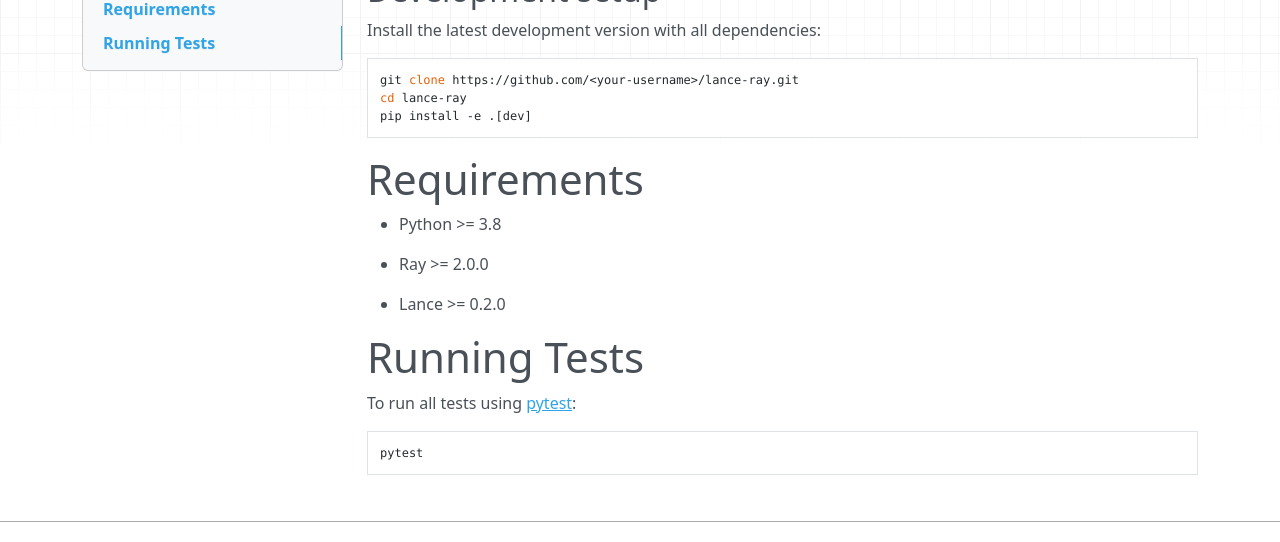
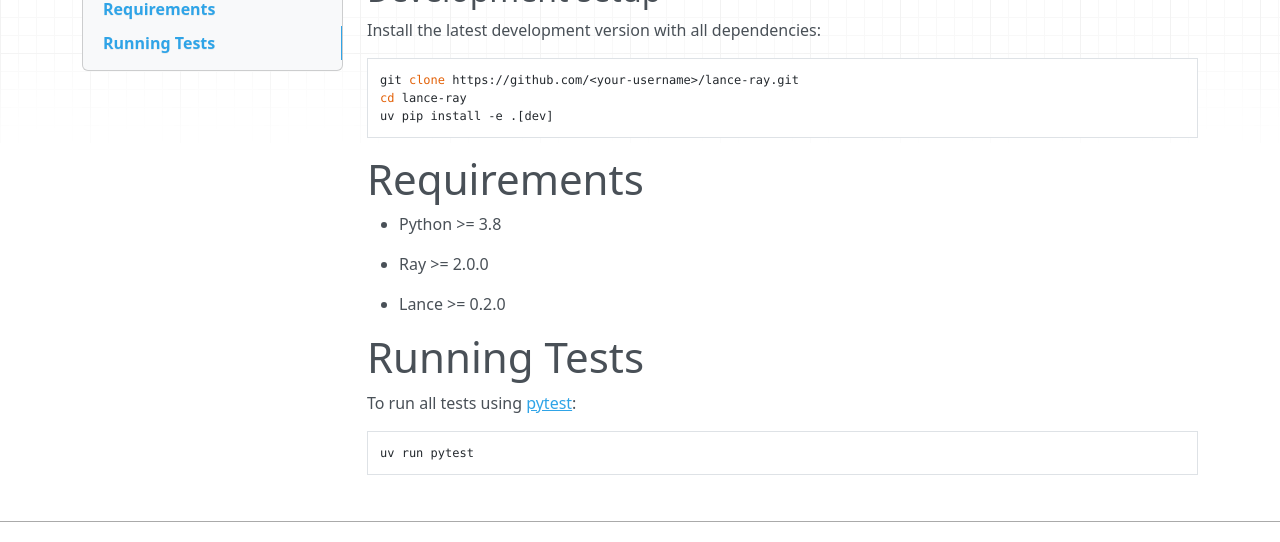
Before and after one commit to lancedb/lance-ray, an MkDocs documentation site: the page built from docs/contributing.md, in a window 1280 px wide. Shown: the part 163-705 px from the top of the page. Built offline with MkDocs 1.6.1, drawn with Linux system fonts in a browser that asks for light colours; nearby versions of some CDN libraries.

Commit message:
docs: minor fix in contributing.md

````diff
--- a/docs/contributing.md
+++ b/docs/contributing.md
@@ -7,7 +7,7 @@
 ```bash
 git clone https://github.com/<your-username>/lance-ray.git
 cd lance-ray
-pip install -e .[dev]
+uv pip install -e .[dev]
 ```
 # Requirements
 
@@ -22,5 +22,5 @@
 To run all tests using [pytest](https://docs.pytest.org/):
 
 ```bash
-pytest
+uv run pytest
 ```
````
